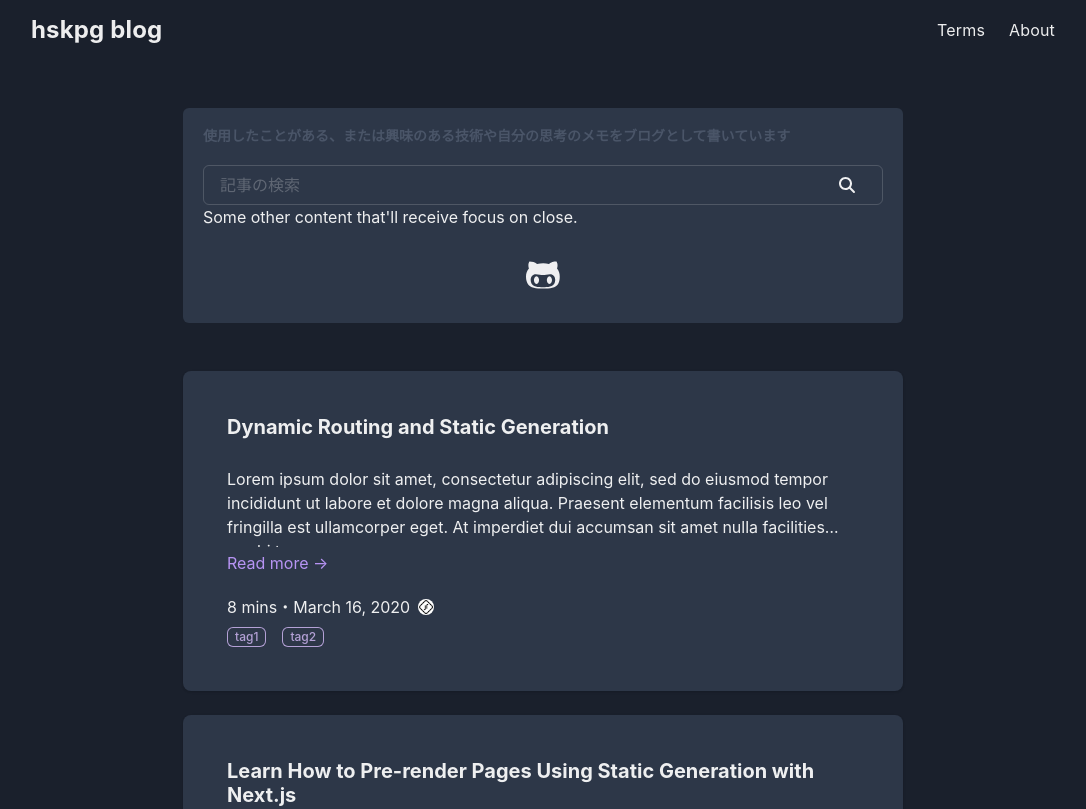
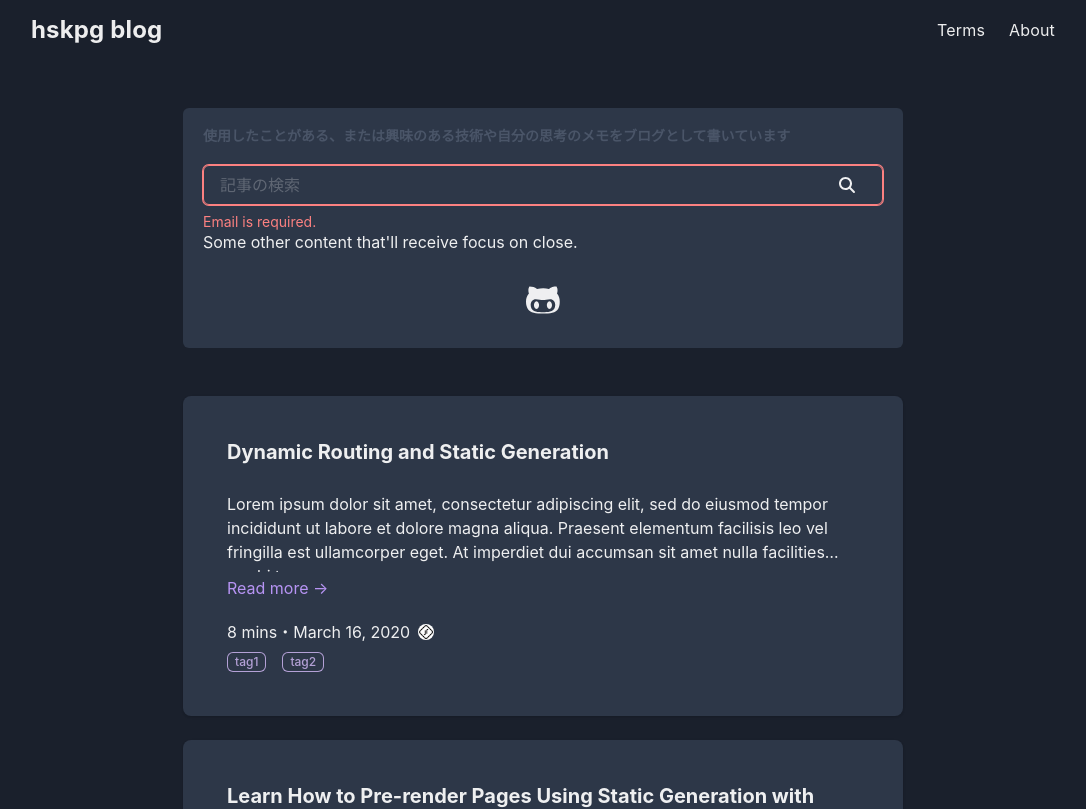
Before and after one commit to ShuntaH/next-ts-blog-template, a Next.js app: page / in a window 1280 px wide. Shown: the top 809 px of the page, without its empty margins (97-1183 px from the left). Built offline with nearby package versions, Linux system fonts and the light colour scheme.

Commit message:
wip developing searchForm

```diff
--- a/src/components/search/search-form.tsx
+++ b/src/components/search/search-form.tsx
@@ -3,6 +3,8 @@ import {
   Button,
   FormControl,
   FormControlProps,
+  FormErrorMessage,
+  FormHelperText,
   Input,
   InputGroup,
   InputRightElement,
@@ -33,10 +35,11 @@ const SearchForm = ({formControlProps}: Props) => {
   const finalRef = React.useRef(null)
   const [inputValue, setInputValue] = React.useState('')
   // const handleInputValueChange = (event: React.MouseEvent<HTMLInputElement>) => setInputValue(event.target.value)
+  const isError = inputValue === ''
 
   return (
     <Box>
-      <FormControl {...formControlProps}>
+      <FormControl isInvalid={isError} {...formControlProps}>
         <InputGroup size='md'>
           <Input type='text' placeholder={"記事の検索"} onInput={onOpen}/>
           <InputRightElement width='4.5rem'>
@@ -47,6 +50,14 @@ const SearchForm = ({formControlProps}: Props) => {
             />
           </InputRightElement>
         </InputGroup>
+
+        {!isError ? (
+          <FormHelperText>
+            Enter the email you'd like to receive the newsletter on.
+          </FormHelperText>
+        ) : (
+          <FormErrorMessage>Email is required.</FormErrorMessage>
+        )}
       </FormControl>
 
       <>
```
